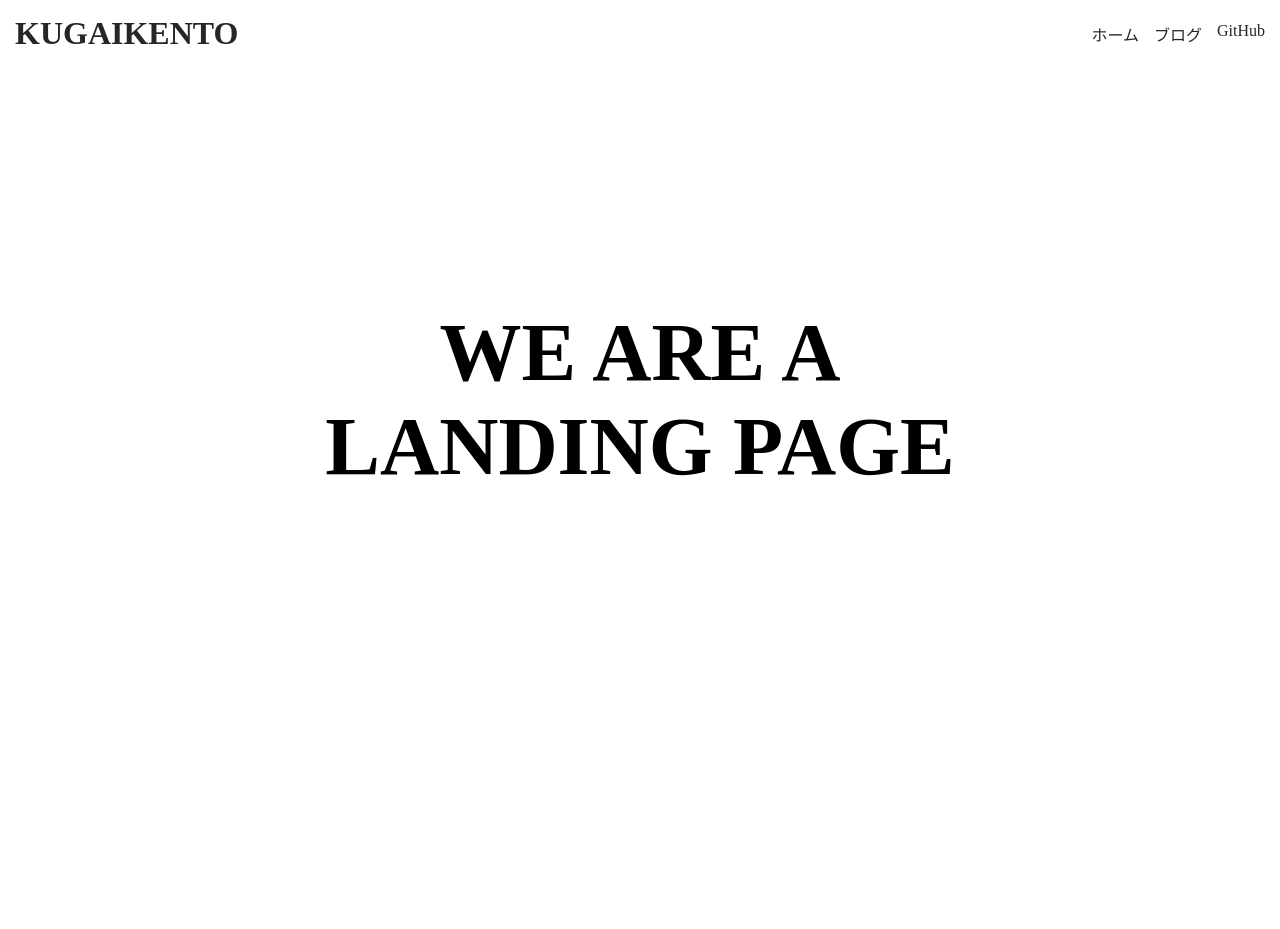
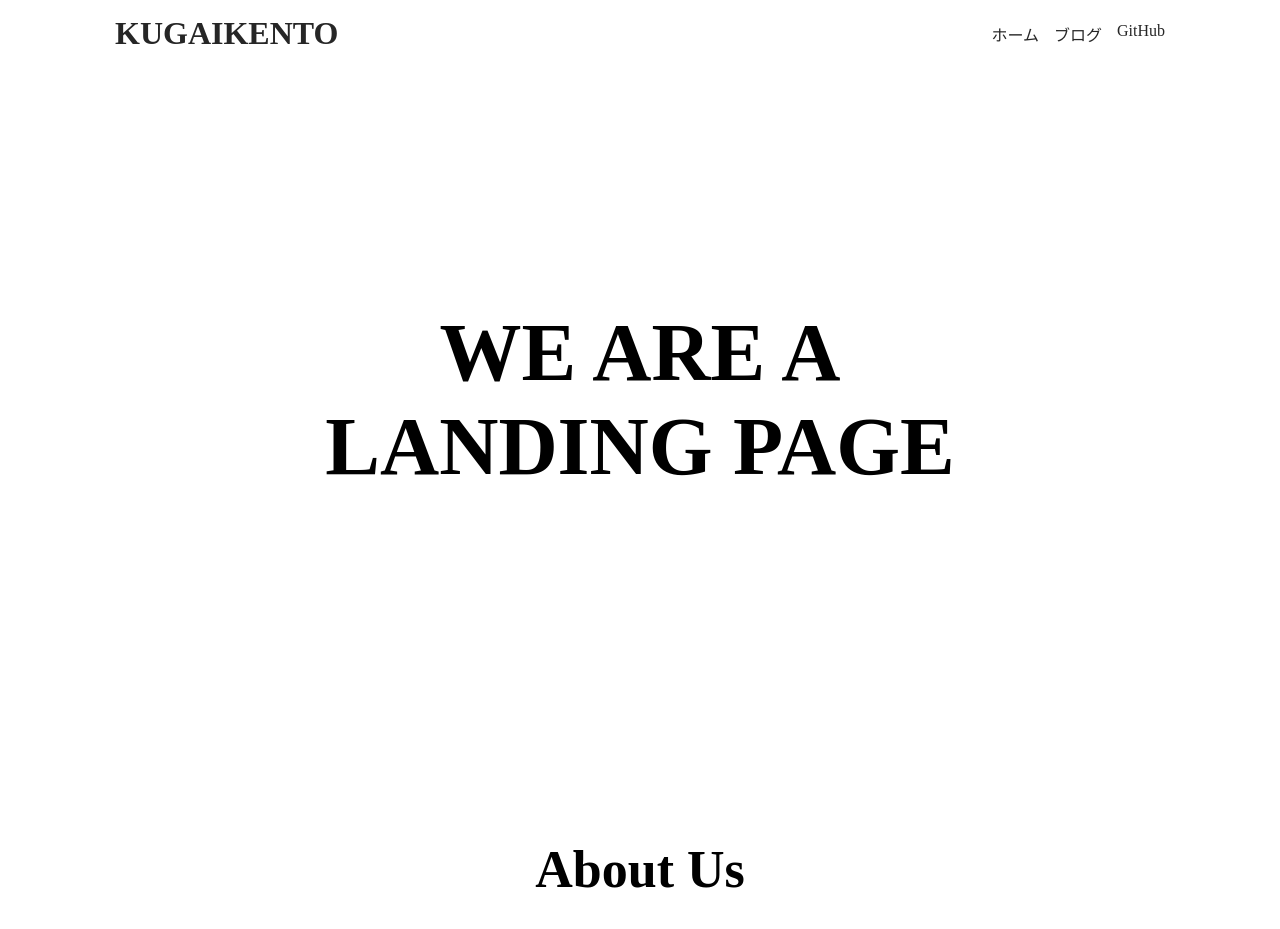
Before and after one commit to KugaiKento/KugaiKento, an Astro site: page / in a window 1280 px wide. Before the commit the page ends 800 px from the top, so only its background shows below. Built offline with nearby package versions, Linux system fonts and the light colour scheme; Astro itself is replaced by a stand-in of ours.

Commit message:
アバウトのタイトルを作った

```diff
--- /dev/null
+++ b/src/components/About.astro
@@ -0,0 +1,18 @@
+---
+
+---
+
+<div class="about">
+    <div class="container">
+        <h2 class="about__title">About Us</h2>
+    </div>
+</div>
+
+
+<style lang="scss">
+    .about__title {
+        padding: 40px 10px 30px 10px;
+        font-size: clamp(2rem, 2rem + 2.5vw, 3.25rem);
+        text-align: center;
+    }
+</style>
--- a/src/components/Header.astro
+++ b/src/components/Header.astro
@@ -27,7 +27,7 @@ const uppercaseHeading = heading.toUpperCase()
     align-items: center;
     justify-content: space-between;
     padding: 15px;
-    max-width: 1420px;
+    max-width: 1080px;
     margin: 0 auto;
   }
 
--- a/src/components/Hero.astro
+++ b/src/components/Hero.astro
@@ -14,16 +14,15 @@
         display: flex;
         justify-content: center;
         align-items: center;
+        overflow: hidden;
 
         &__title {
-          font-size: clamp(4rem, 3rem + 4.25vw, 5.125rem);
+          font-size: clamp(3rem, 3rem + 4.25vw, 5.125rem);
           text-align: center;
+          overflow: hidden;
         }
     }
 
-    @media screen and (max-width: 400px){
-
-    }
 </style>
 
 
--- a/src/layouts/Baselayout.astro
+++ b/src/layouts/Baselayout.astro
@@ -1,6 +1,5 @@
 ---
 import Header from "../components/Header.astro"
-import Hero from "../components/Hero.astro"
 import "../css/global.css"
 ---
 
--- a/src/pages/index.astro
+++ b/src/pages/index.astro
@@ -2,6 +2,9 @@
 import Baselayout from "../layouts/Baselayout.astro"
 
 import Hero from "../components/Hero.astro"
+import About from "../components/About.astro"
+
+import "../css/global.css"
 ---
 
 <!DOCTYPE html>
@@ -14,6 +17,7 @@ import Hero from "../components/Hero.astro"
 <body>
     <Baselayout>
 	    <Hero/>
+        <About/>
     </Baselayout>
 </body>
 </html>
```
